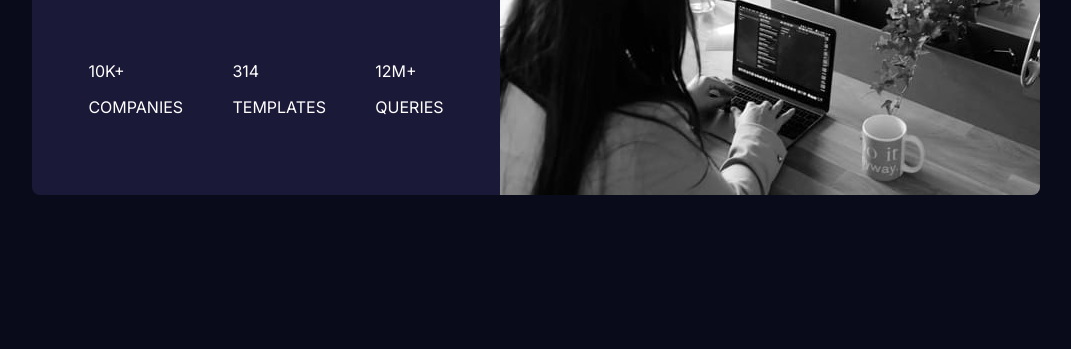
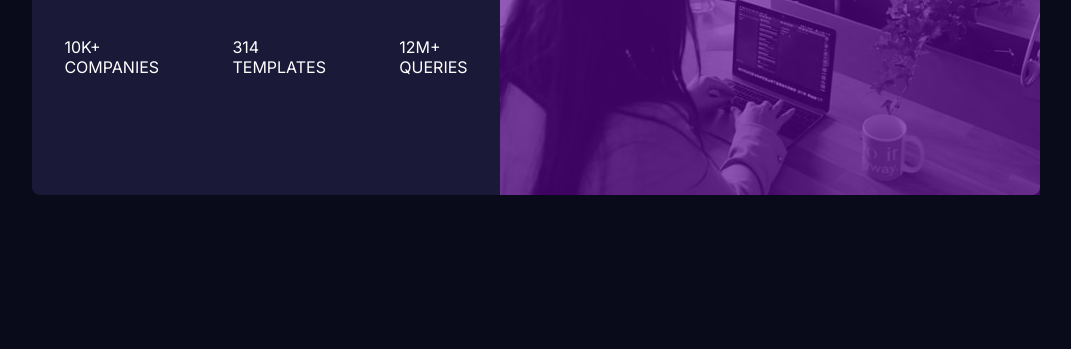
Before and after one commit to mainarobert/stats-preview-card, a plain HTML site: page index.html in a window 1536 px wide. Shown: the part 451-800 px from the top of the page, without its empty margins (232-1303 px from the left). Drawn offline with Linux system fonts and the light colour scheme.

Commit message:
add image overlay

```diff
--- a/index.html
+++ b/index.html
@@ -12,11 +12,13 @@
     <div class="container">
 
         <div class="card">
-            <div class="image">
-                <img class="image-hero" src="images/image-header-mobile.jpg" alt="hero-image">
-                <img class="image-hero-1" src="images/image-header-desktop.jpg" alt="hero-image">
+
+            <div class="wrap">
+                <div class="image">
+                    <img class="image-hero" src="images/image-header-mobile.jpg" alt="hero-image">
+                    <img class="image-hero-1" src="images/image-header-desktop.jpg" alt="hero-image">
+                </div>
             </div>
-
 
             <div class="hero">
                 <h1 class="hero-header">
--- a/style.css
+++ b/style.css
@@ -93,6 +93,21 @@ img {
         max-width: 100%;
     }
 
+    .wrap {
+        position: relative;
+    }
+
+    .wrap::before {
+        content: "";
+        position: absolute;
+        top: 0;
+        left: 0;
+        height: 100%;
+        width: 100%;
+        background: rgba(93, 4, 148, 0.65);
+        z-index: 999;
+    }
+
     .card {
         display: flex;
         flex-direction: row-reverse;
@@ -113,9 +128,14 @@ img {
         margin-top: 40px;
     }
 
-    ul {
+    .hero-stats ul {
         display: flex;
         justify-content: space-between;
+        padding: 0;
+    }
+
+    .hero-stats ul li {
+        padding: 0;
     }
 
 }
```
